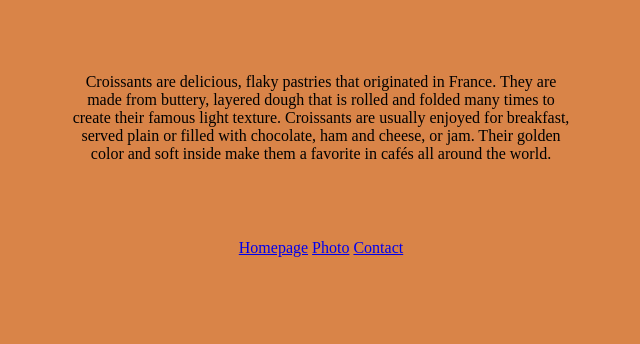
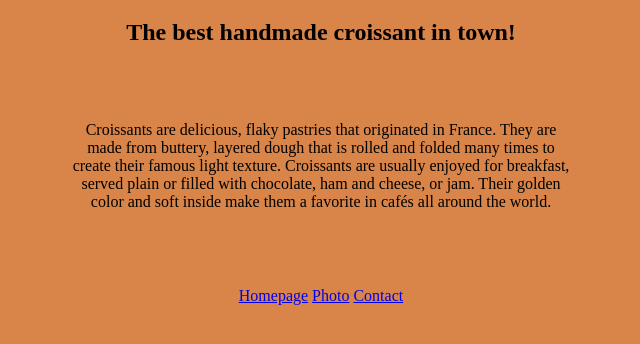
Before and after one commit to Marina-foodie/croissant, a plain HTML site: page index.html in a window 1280 px wide. Shown: the part 62-406 px from the top of the page, without its empty margins (319-959 px from the left). Drawn offline with Linux system fonts and the light colour scheme.

Commit message:
SEO
Added some SEO attributes

```diff
--- a/index.html
+++ b/index.html
@@ -5,8 +5,8 @@
     <meta name="viewport" content="width=device-width, initial-scale=1.0" />
     <title>Croissant</title>
     <style>
-      a {
-        display: center;
+      footer {
+        display: block;
       }
       body {
         text-align: center;
@@ -19,6 +19,7 @@
   </head>
   <body>
     <h1>🥐Croissant🥐</h1>
+    <h2>The best handmade croissant in town!</h2>
     <p>
       Croissants are delicious, flaky pastries that originated in France. They
       are made from buttery, layered dough that is rolled and folded many times
@@ -27,8 +28,10 @@
       Their golden color and soft inside make them a favorite in cafés all
       around the world.
     </p>
-    <a href="index.html" class="homepage-link">Homepage</a>
-    <a href="photo.html" class="photo-link">Photo</a>
-    <a href="contact.html" class="contact-link">Contact</a>
+    <footer>
+      <a href="index.html" class="homepage-link">Homepage</a>
+      <a href="photo.html" class="photo-link">Photo</a>
+      <a href="contact.html" class="contact-link">Contact</a>
+    </footer>
   </body>
 </html>
```
Also changed, not shown: contact.html (+3 -3 lines).
